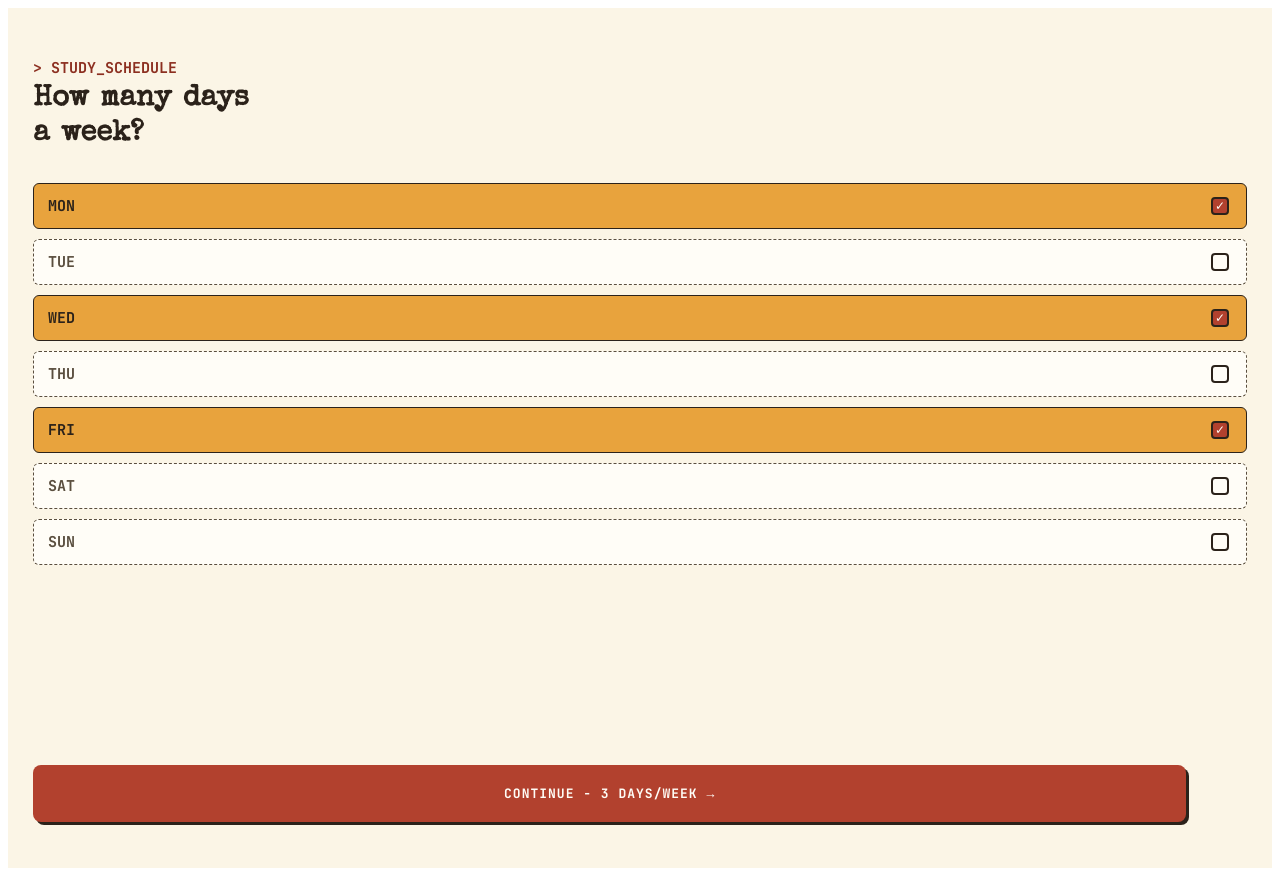
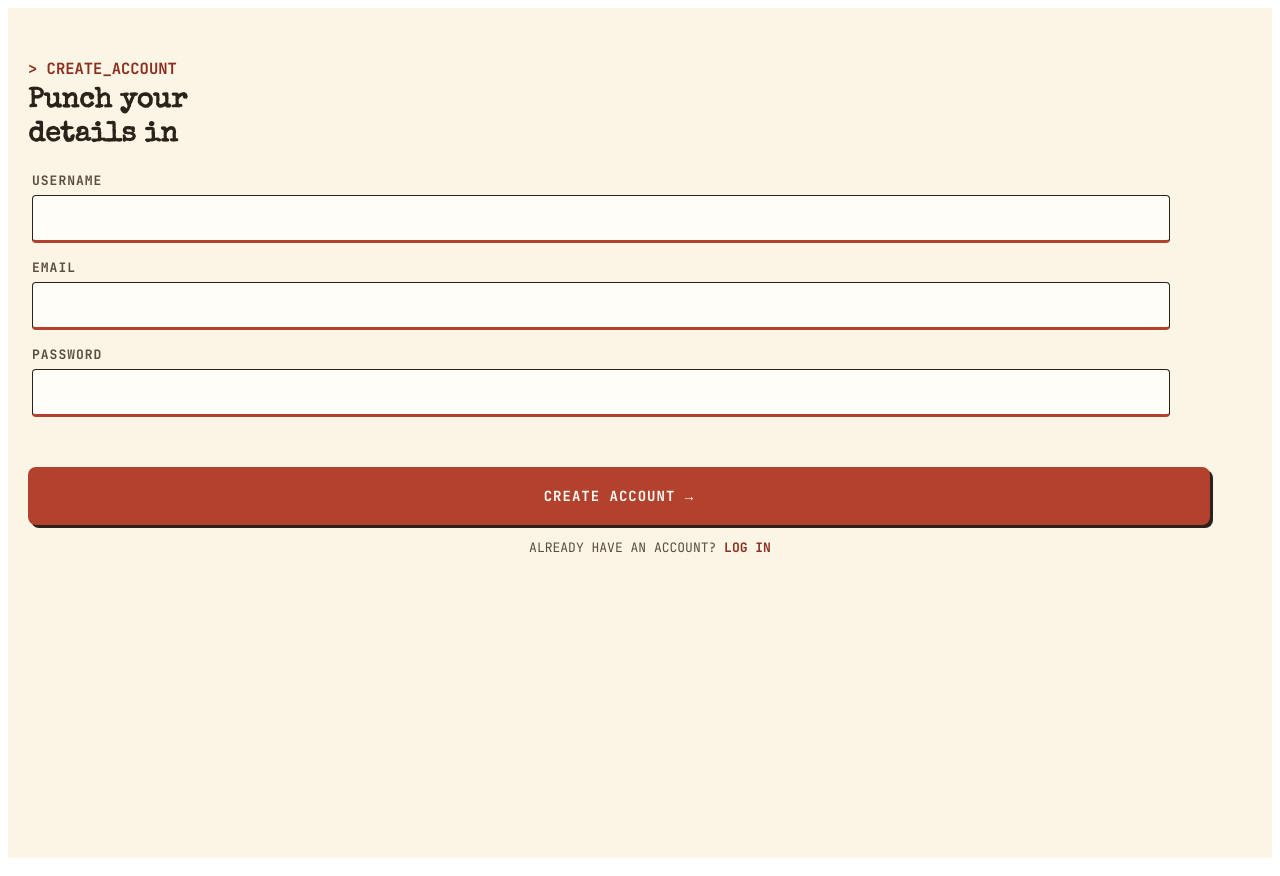
Before and after one commit to Kene-Okeke/recall, a React app in the folder frontend/: page / in a window 1280 px wide. Built offline with nearby package versions, Linux system fonts and the light colour scheme; the HTML template or start-up script is replaced by a standard one.

Commit message:
signup screen ui done

```diff
--- a/frontend/src/App.jsx
+++ b/frontend/src/App.jsx
@@ -1,8 +1,8 @@
 import "./App.css";
 
-import StudySchedule from "./pages/StudySchedule.jsx";
+import SignupScreen from "./pages/SignupScreen";
 function App() {
-  return <StudySchedule />;
+  return <SignupScreen />;
 }
 
 export default App;
--- a/frontend/src/css/Button.css
+++ b/frontend/src/css/Button.css
@@ -8,7 +8,7 @@
   font-family: "JetBrains Mono", monospace;
   font-weight: 700;
   letter-spacing: 1px;
-  font-size: 13px;
+  font-size: 14px;
   padding: 20px 0;
   border-radius: 8px;
   border: none;
--- a/frontend/src/css/DayRow.css
+++ b/frontend/src/css/DayRow.css
@@ -5,7 +5,7 @@
   background: #fffdf7;
   border: 1px dashed #5a4e3e;
   border-radius: 6px;
-  padding: 10px 14px;
+  padding: 11px 14px;
   font-family: "JetBrains Mono", monospace;
   font-size: 15px;
   font-weight: 700;
--- /dev/null
+++ b/frontend/src/css/SignupScreen.css
@@ -0,0 +1,89 @@
+.accountContainer {
+  background: var(--paperbackground);
+  height: 100vh;
+  padding-top: 50px;
+  padding-left: 20px;
+}
+
+.createText {
+  color: var(--rust-darkpressed);
+  font-weight: 600;
+  font-size: 15.5px;
+  font-family: "JetBrains Mono", monospace;
+}
+
+.createStatement {
+  font-family: "Special Elite", cursive;
+  color: var(--inktext);
+  font-weight: bold;
+  font-size: 28px;
+  line-height: 1.2;
+  padding-top: 6px;
+}
+
+.accountForm {
+  padding: 0 4px;
+}
+
+.userNameBox,
+.emailBox,
+.passwordBox {
+  margin-bottom: 16px;
+}
+
+.userNameBox label,
+.emailBox label,
+.passwordBox label {
+  display: block;
+  font-family: "JetBrains Mono", monospace;
+  font-size: 13px;
+  font-weight: 700;
+  letter-spacing: 1px;
+  color: #5a4e3e; /* ink-soft */
+  margin-bottom: 6px;
+}
+
+.userNameBox input,
+.emailBox input,
+.passwordBox input {
+  max-width: 100%;
+  width: 90%;
+  background: #fffdf7; /* white */
+  border: 1px solid #2b221a; /* ink */
+  border-bottom: 3px solid #b2412e; /* rust */
+  border-radius: 4px;
+  padding: 12px;
+  font-family: "Special Elite", monospace;
+  font-size: 15px;
+  color: #2b221a;
+  outline: none;
+  height: 20px;
+}
+
+.createAccount {
+  padding-bottom: 20px;
+}
+
+.signUpButtonCont {
+  margin-top: -100px;
+  display: block;
+}
+
+.signUpButtonCont h2 {
+  text-align: center;
+  font-family: "JetBrains Mono", monospace;
+  font-size: 13px;
+  font-weight: 400;
+  color: #5a4e3e; /* ink-soft */
+  margin: 0 0 18px;
+}
+
+.signUpButtonCont h2 a {
+  color: #8c2f20; /* rust-dark */
+  font-weight: 700;
+  text-decoration: none;
+}
+
+.signUpButtonCont h2 a:hover {
+  text-decoration: underline;
+}
--- a/frontend/src/css/StudySchedule.css
+++ b/frontend/src/css/StudySchedule.css
@@ -4,6 +4,7 @@
   font-weight: 600;
   font-size: 15px;
   padding-bottom: 5px;
+  line-height: 1.2;
 }
 
 .mainContainer {
@@ -12,7 +13,7 @@
   overflow: hidden;
   padding-top: 50px;
   padding-bottom: 10px;
-  padding-left: 25px;
+  padding-left: 22px;
   padding-right: 25px;
   color: var(--inktext);
 }
--- /dev/null
+++ b/frontend/src/pages/SignupScreen.jsx
@@ -0,0 +1,45 @@
+import "../css/SignupScreen.css";
+import Button from "../components/Button.jsx";
+
+function SignupScreen() {
+  return (
+    <>
+      <section className="accountContainer">
+        <section className="createAccount">
+          <div className="createText">&gt; CREATE_ACCOUNT</div>
+          <div className="createStatement">
+            Punch your <br /> details in
+          </div>
+        </section>
+
+        <section className="accountForm">
+          <form action="">
+            <div className="userNameBox">
+              <label htmlFor="username">USERNAME</label>
+              <input type="text" name="username" id="username" />
+            </div>
+
+            <div className="emailBox">
+              <label htmlFor="email">EMAIL</label>
+              <input type="email" name="email" id="email" />
+            </div>
+
+            <div className="passwordBox">
+              <label htmlFor="username">PASSWORD</label>
+              <input type="password" name="password" id="password" />
+            </div>
+          </form>
+        </section>
+
+        <div className="signUpButtonCont">
+          <Button>CREATE ACCOUNT →</Button>
+          <h2>
+            ALREADY HAVE AN ACCOUNT? <a href="">LOG IN</a>
+          </h2>
+        </div>
+      </section>
+    </>
+  );
+}
+
+export default SignupScreen;
```
